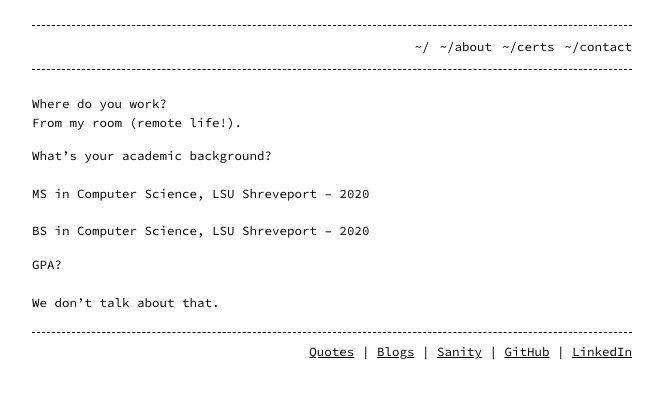
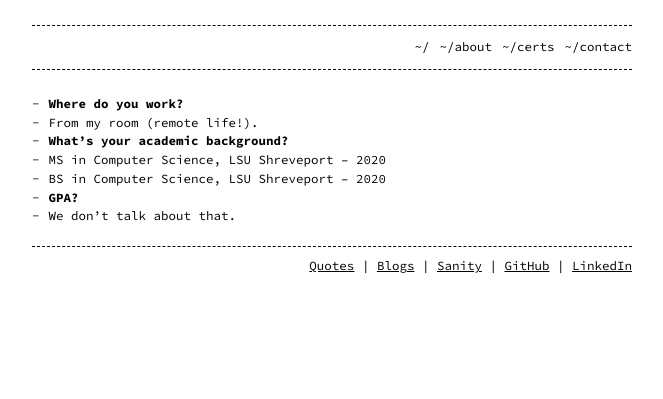
Before and after one commit to bm1905/bijay-maharjan-website, a Jekyll site: the page built from about.md, in a window 1280 px wide. Shown: the top 399 px of the page, without its empty margins (308-971 px from the left). Built offline with Jekyll 4.4.1, drawn with Linux system fonts in a browser that asks for light colours.

```diff
--- a/about.md
+++ b/about.md
@@ -4,12 +4,12 @@ layout: page
 permalink: /about/
 ---
 
-Where do you work?
-From my room (remote life!).
+- **Where do you work?**
+  - From my room (remote life!).
 
-What’s your academic background?
-MS in Computer Science, LSU Shreveport – 2020
-BS in Computer Science, LSU Shreveport – 2020
+- **What’s your academic background?**
+  - MS in Computer Science, LSU Shreveport – 2020
+  - BS in Computer Science, LSU Shreveport – 2020
 
-GPA?
-We don't talk about that.
+- **GPA?**
+  - We don't talk about that.
```
